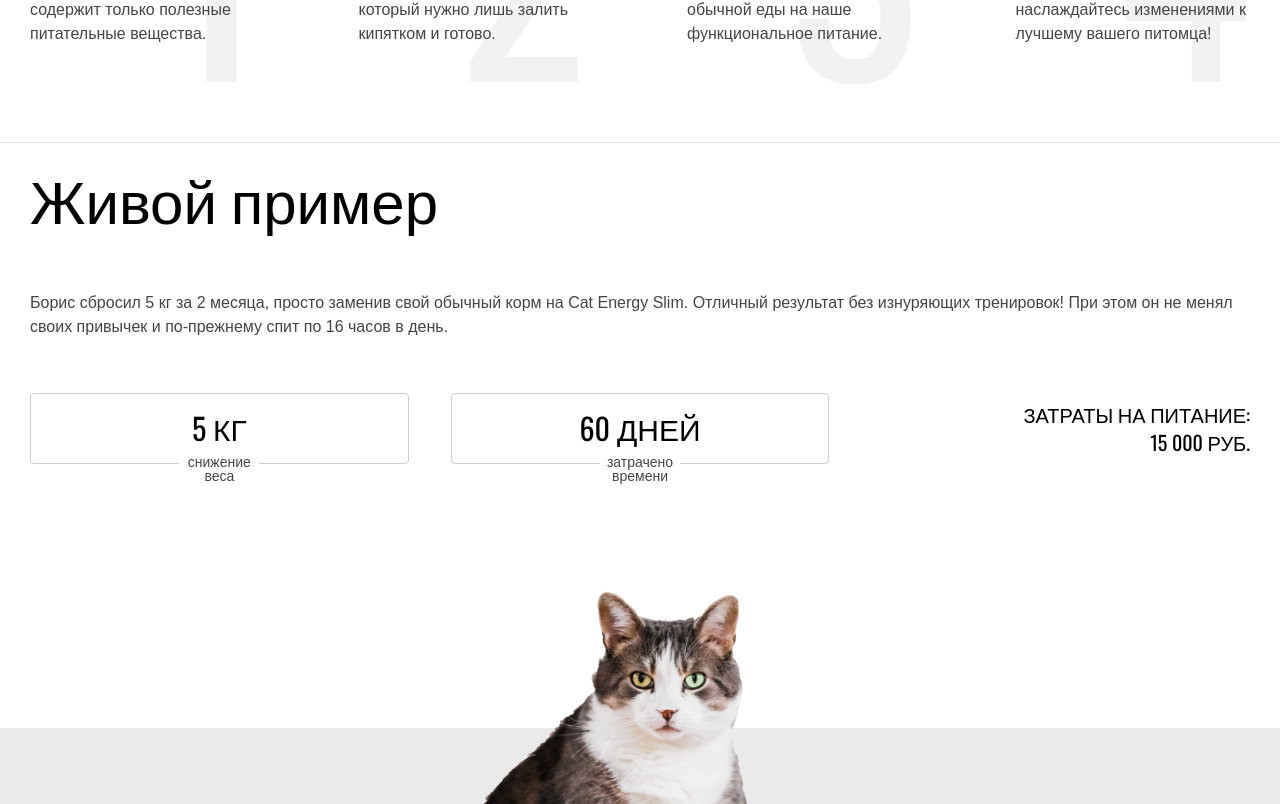
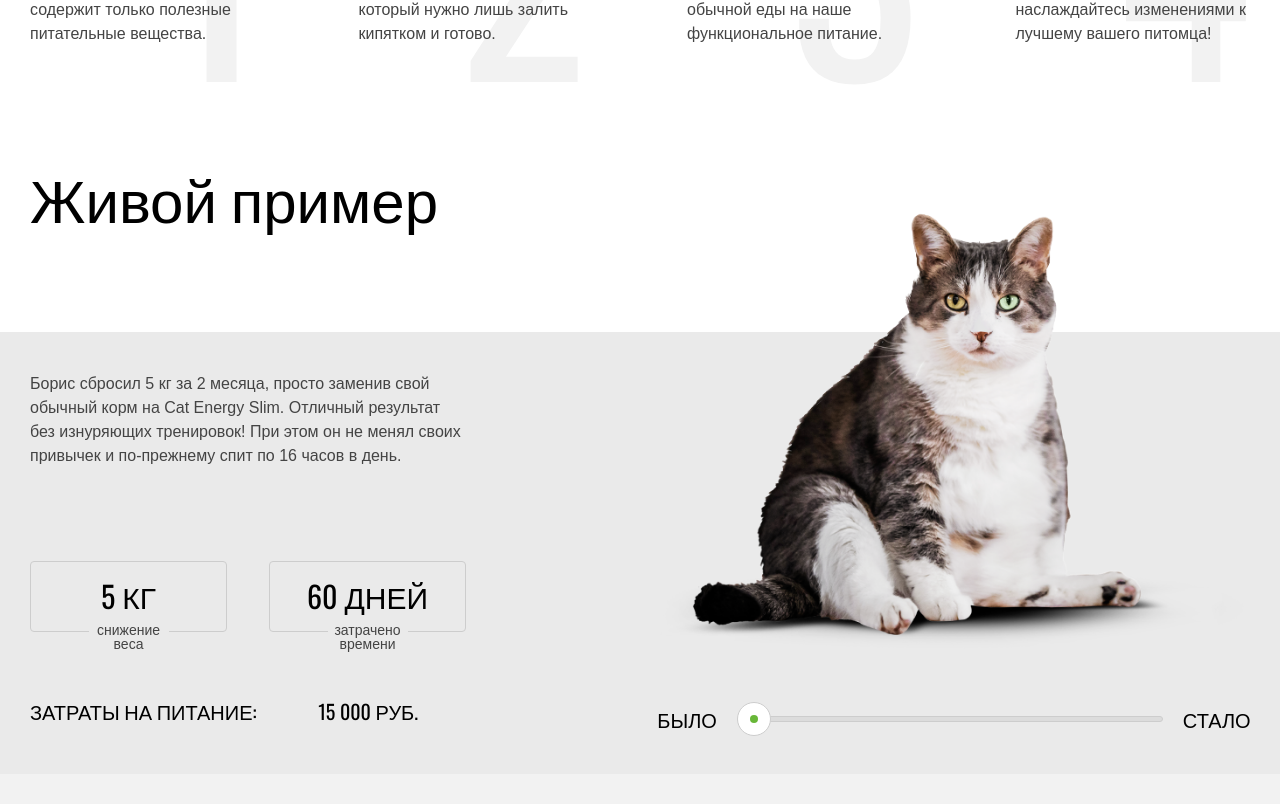
Before and after one commit to iAndreiAbramov/cat-energy-next-tailwind, a Next.js app: page / in a window 1280 px wide. Shown: the part 1596-2400 px from the top of the page. Built offline with nearby package versions, Linux system fonts and the light colour scheme.

Commit message:
feat: add example section desktop layout

```diff
--- a/src/app/_sections/ExampleSection/ExampleSection.css
+++ b/src/app/_sections/ExampleSection/ExampleSection.css
@@ -3,6 +3,33 @@
 @tailwind utilities;
 
 @layer components {
+    .section-grid {
+        display: grid;
+        grid-template-columns: 1fr;
+        grid-template-areas:
+            'title'
+            'text'
+            'list'
+            'slider'
+        ;
+    }
+
+    .area-title {
+        grid-area: title;
+    }
+
+    .area-text {
+        grid-area: text;
+    }
+
+    .area-list {
+        grid-area: list;
+    }
+
+    .area-slider {
+        grid-area: slider;
+    }
+
     .dl-grid-layout {
         display: grid;
         align-items: center;
@@ -69,8 +96,7 @@
         .dl-grid-layout {
             grid-template-columns: repeat(3, 1fr);
             grid-template-areas:
-                'first second third'
-            ;
+                'first second third';
             gap: 42px;
         }
 
@@ -85,4 +111,28 @@
             line-height: 123%;
         }
     }
+
+    @media screen(xl) {
+        .section-grid {
+            grid-template-columns: 436px auto;
+            grid-template-rows: auto 1fr 1fr;
+            grid-template-areas:
+            'title slider'
+            'text slider'
+            'list slider';
+            justify-content: space-between;
+        }
+
+        .dl-grid-layout {
+            grid-template-columns: 1fr 1fr;
+            grid-template-areas:
+                'first second'
+                'third third'
+                ;
+        }
+
+        .bordered-item_title {
+            background: #EAEAEA;
+        }
+    }
 }
--- a/src/app/_sections/ExampleSection/ExampleSection.tsx
+++ b/src/app/_sections/ExampleSection/ExampleSection.tsx
@@ -4,9 +4,9 @@ import { cn } from '@/lib/utils/cn';
 import { MobileSlider } from '@/app/_sections/ExampleSection/components/ui/MobileSlider';
 import { DesktopSlider } from '@/app/_sections/ExampleSection/components/ui/DesktopSlider';
 import { useInnerWidth } from '@/lib/hooks/useInnerWidth';
+import { Breakpoint } from '@/lib/constants/breakpoint';
 
 import './ExampleSection.css';
-import { Breakpoint } from '@/lib/constants/breakpoint';
 
 export const ExampleSection: React.FC = () => {
 	const innerWidth = useInnerWidth();
@@ -14,15 +14,16 @@ export const ExampleSection: React.FC = () => {
 	return (
 		<section
 			className={cn(
-				'flex flex-col',
+				'section-grid content-container',
 				'pb-[40px] pt-[24px]',
 				'bg-[#EAEAEA]',
 				'md:bg-gradient-to-b md:from-[#FFFFFF] md:from-[58%] md:via-[#EAEAEA] md:via-[58%] md:to-[#EAEAEA]',
+				'xl:bg-gradient-to-b xl:from-[#FFFFFF] xl:from-[30%] xl:via-[#EAEAEA] xl:via-[30%] xl:to-[#EAEAEA]',
 			)}
 		>
 			<h2
 				className={cn(
-					'content-container',
+					'area-title',
 					'text-[36px]/[111%] font-normal text-black',
 					'md:text-[60px]/[100%]',
 				)}
@@ -31,9 +32,10 @@ export const ExampleSection: React.FC = () => {
 			</h2>
 			<p
 				className={cn(
-					'content-container',
+					'area-text',
 					'mt-[40px]',
 					'md:mt-[64px]',
+					'xl:mt-[146px]',
 					'font-arial text-[14px]/[130%] text-[#444]',
 					'md:text-[16px]/[150%]',
 				)}
@@ -42,7 +44,7 @@ export const ExampleSection: React.FC = () => {
 				Отличный результат без изнуряющих тренировок! При этом он не менял своих привычек и
 				по-прежнему спит по 16 часов в день.
 			</p>
-			<dl className={cn('content-container dl-grid-layout', 'mt-[20px]', 'md:mt-[54px]')}>
+			<dl className={cn('dl-grid-layout area-list', 'mt-[20px]', 'md:mt-[54px]', 'xl:mt-[68px]')}>
 				<div className={cn('first-area bordered-item')}>
 					<dd className={cn('bordered-item_description')}>5&nbsp;КГ</dd>
 					<dt className={cn('bordered-item_title')}>снижение веса</dt>
@@ -56,12 +58,14 @@ export const ExampleSection: React.FC = () => {
 						'third-area',
 						'flex gap-1',
 						'md:flex-col md:items-end md:gap-2 md:justify-self-end',
+						'xl:flex-row xl:justify-between xl:justify-self-center',
+						'xl:w-full',
 						'text-[16px]/[125%] uppercase',
 						'md:text-[20px]/[100%]',
 					)}
 				>
 					<dt>Затраты на питание:</dt>
-					<dd>15 000 РУБ.</dd>
+					<dd className={cn('xl:mr-[48px]')}>15 000 РУБ.</dd>
 				</div>
 			</dl>
 			{innerWidth && <>{innerWidth >= Breakpoint.Md ? <DesktopSlider /> : <MobileSlider />}</>}
--- a/src/app/_sections/ExampleSection/components/ui/DesktopSlider/DesktopSlider.tsx
+++ b/src/app/_sections/ExampleSection/components/ui/DesktopSlider/DesktopSlider.tsx
@@ -2,10 +2,11 @@ import React from 'react';
 import { cn } from '@/lib/utils/cn';
 import * as Slider from '@radix-ui/react-slider';
 
-import './DesktopSlider.css';
 import Image from 'next/image';
 import fatCat from '@/app/_sections/ExampleSection/assets/images/cat-fat@2x.png';
 import skinnyCat from '@/app/_sections/ExampleSection/assets/images/cat-skinny@2x.png';
+
+import './DesktopSlider.css';
 
 export const DesktopSlider: React.FC = () => {
 	const [sliderValue, setSliderValue] = React.useState([0]);
@@ -13,7 +14,15 @@ export const DesktopSlider: React.FC = () => {
 	const invertedPercentageWidth = 100 - percentageWidth;
 
 	return (
-		<div className={cn('flex flex-col items-center', 'mt-[80px]')}>
+		<div
+			className={cn(
+				'area-slider',
+				'flex flex-col items-center',
+				'mt-[80px]',
+				'xl:mt-0',
+				'xl:justify-self-end',
+			)}
+		>
 			<div className={cn('relative', 'flex flex-col', 'h-[512px] w-[592px]')}>
 				<div
 					className={cn('absolute inset-0 z-0')}
--- a/src/app/_sections/ExplanationSection/ExplanationSection.tsx
+++ b/src/app/_sections/ExplanationSection/ExplanationSection.tsx
@@ -14,6 +14,7 @@ export const ExplanationSection: React.FC = () => {
 				'content-container',
 				'pb-[26px] pt-[20px]',
 				'md:border-b-[1px] md:border-b-[#E6E6E6] md:py-[46px]',
+				'xl:border-none',
 			)}
 		>
 			<h2 className={cn('mb-[40px] md:mb-[32px]', 'text-[36px]/[110%] md:text-[60px]/[100%]')}>
```
